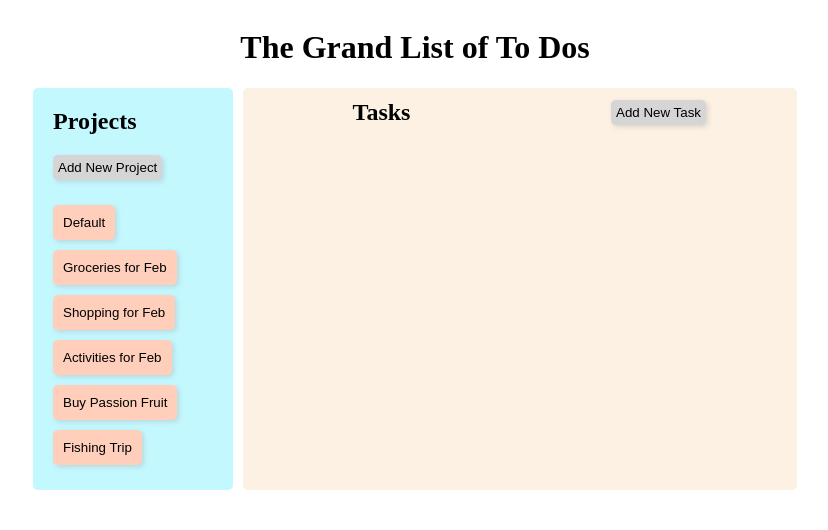
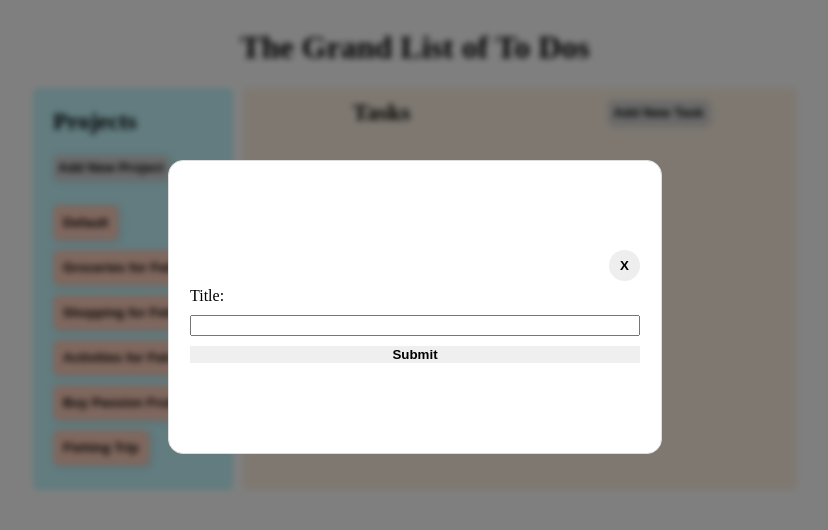
Before and after one commit to rann143/ToDoList, a website with bundled scripts: page dist/index.html in a window 1280 px wide. Both pictures are taken after a click on the button "Add New Project". Shown: the whole page, without its empty margins (225-1053 px from the left). Built offline with nearby package versions, Linux system fonts and the light colour scheme.

Commit message:
open new project modal when clicking new project button; no functionality yet but can open & close

```diff
--- a/src/display.js
+++ b/src/display.js
@@ -1,6 +1,7 @@
 import "./style.css";
 import { Project, Task } from "./classes.js";
 import { projectDependencies, projManager } from "./functions.js";
+import { ManageModals } from "./modals.js";
 
 const display = (function displayContent() {
 
@@ -25,14 +26,17 @@ const display = (function displayContent() {
     taskListDiv.classList.add('task-list-div');
     taskContainer.appendChild(taskListDiv);
 
+    const closeBtn = document.querySelector('.btn-close');
+    closeBtn.addEventListener('click', ManageModals().closeModal);
+
     const createNewProjectButton = () => {
 
         const newProjectButton = document.createElement('button');
         newProjectButton.classList.add("new-proj-button");
         newProjectButton.textContent = "Add New Project";
+        newProjectButton.addEventListener('click', ManageModals().openModal);
 
         projectListDiv.appendChild(newProjectButton);
-        //newProjectButton.addEventListener('click', )
 
     }
 
@@ -64,7 +68,6 @@ const display = (function displayContent() {
 
     }
 
-
     container.appendChild(projectListDiv);
     container.appendChild(taskContainer);
 
--- a/src/index.js
+++ b/src/index.js
@@ -1,6 +1,7 @@
 import { longFormatters } from "date-fns";
-import { Project, Task, } from "./classes.js"
+import { Project, Task, } from "./classes.js";
 import {projectDependencies, projManager } from "./functions.js";
+import { modalManager } from "./modals.js";
 import { display } from "./display.js";
 
 display.createNewProjectButton();
--- /dev/null
+++ b/src/modals.js
@@ -0,0 +1,29 @@
+import {display} from "./display.js";
+import {projectDependencies, projManager } from "./functions.js";
+import { Project, Task, } from "./classes.js";
+
+
+
+function ManageModals() {
+
+    const modal = document.querySelector('.modal');
+    const overlay = document.querySelector('.overlay');
+
+    const openModal = () => {
+        modal.classList.remove('hidden');
+        overlay.classList.remove('hidden');
+    };
+
+    const closeModal = () => {
+        modal.classList.add('hidden');
+        overlay.classList.add('hidden');
+    }
+
+    return {
+        openModal,
+        closeModal
+    }
+
+};
+
+export { ManageModals };
--- a/src/style.css
+++ b/src/style.css
@@ -3,9 +3,7 @@ body {
     flex-direction: column;
     padding-left: 250px;
     padding-right: 250px;
-
 }
-
 
 header {
     align-self: center;
@@ -13,6 +11,7 @@ header {
     justify-content: center;
     min-width: 260px;
 }
+
 h1 {
     display: flex;
     justify-content: center;
@@ -115,16 +114,14 @@ h1 {
     margin-bottom: 20px;
 }
 
-form {
+/* form {
     display: flex;
     flex-direction: column;
     justify-content: center;
     align-items: start;
-}
+} */
 
-.hidden {
-    display: none;
-}
+
 
 .form-inputs {
     display: grid;
@@ -145,3 +142,65 @@ form {
     border-radius: 5px;
     background-color: rgb(235, 208, 172);
 }
+
+
+
+button {
+    cursor: pointer;
+    border: none;
+    font-weight: 600;
+  }
+
+/* FOR MODALS */
+
+#container .hidden {
+    display: none;
+}
+
+.hidden {
+    display: none;
+}
+
+.modal {
+    justify-self: center;
+    display: flex;
+    flex-direction: column;
+    justify-content: center;
+    gap: 0.4rem;
+    width: 450px;
+    padding: 1.3rem;
+    min-height: 250px;
+    position: absolute;
+    top: 20%;
+    background-color: white;
+    border: 1px solid #ddd;
+    border-radius: 15px;
+    z-index: 2;
+  }
+
+  form {
+    display: flex;
+    flex-direction: column;
+    justify-content: center;
+    gap: 10px;
+  }
+
+  .overlay {
+    position: fixed;
+    top: 0;
+    bottom: 0;
+    left: 0;
+    right: 0;
+    width: 100%;
+    height: 100%;
+    background: rgba(0, 0, 0, 0.5);
+    backdrop-filter: blur(3px);
+    z-index: 1;
+  }
+
+  .btn-close {
+    align-self: flex-end;
+    padding: 0.5rem 0.7rem;
+    background: #eee;
+    border-radius: 50%;
+  }
```
Also changed, not shown: dist/index.html, dist/main.js.
